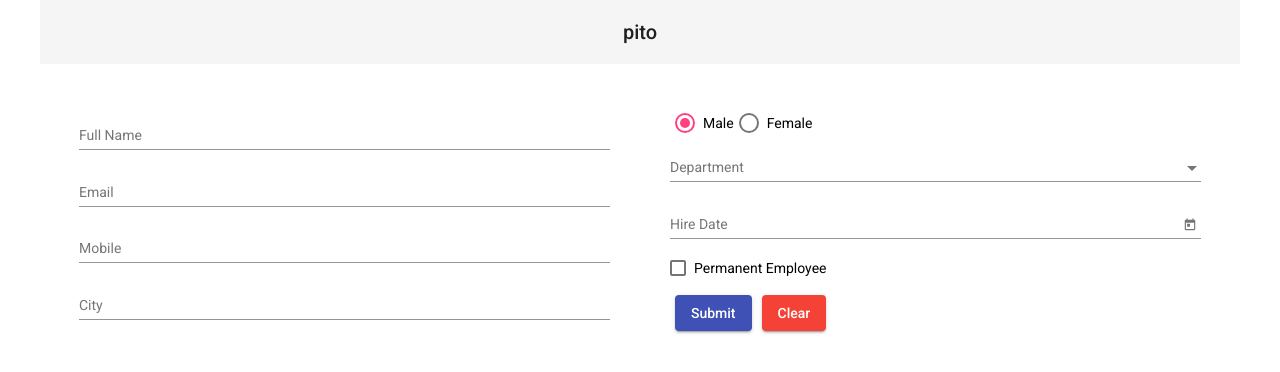
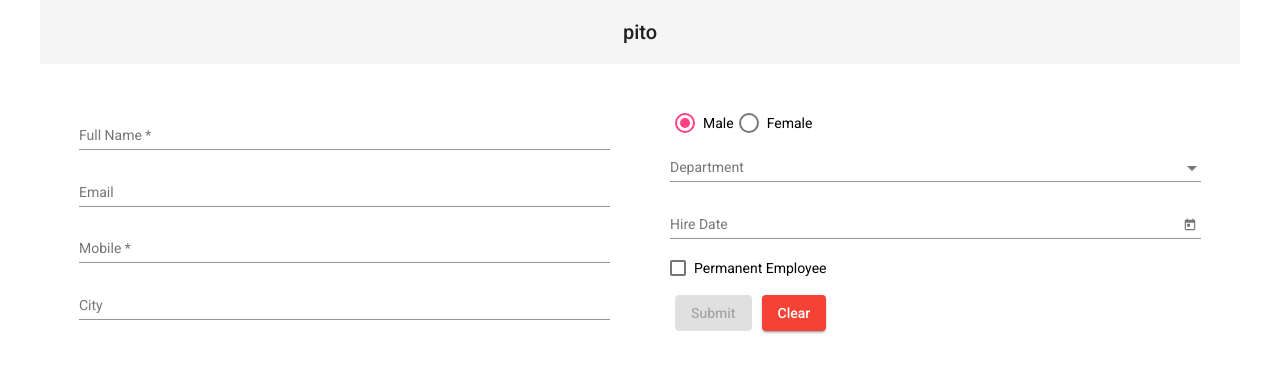
Before and after one commit to Aitor-Ventura/DAW2_Forms, an Angular app: page / in a window 1280 px wide. Shown: the top 372 px of the page. Built offline with nearby package versions, Linux system fonts and the light colour scheme.

Commit message:
Finiquited form clear functionality and validators

```diff
--- a/src/app/employees/employee/employee.component.html
+++ b/src/app/employees/employee/employee.component.html
@@ -5,12 +5,17 @@
         <input type="hidden" formControlName="$key">
         <mat-form-field>
           <input formControlName="fullName" matInput placeholder="Full Name">
+          <mat-error>This field is mandatory!</mat-error>
         </mat-form-field>
         <mat-form-field>
           <input formControlName="email" matInput placeholder="Email">
+          <mat-error>Invalid email address!</mat-error>
         </mat-form-field>
         <mat-form-field>
           <input formControlName="mobile" matInput placeholder="Mobile">
+          <mat-error *ngIf="service.form.controls['mobile'].errors?.['required']">This field is mandatory!</mat-error>
+          <mat-error *ngIf="service.form.controls['mobile'].errors?.['minLength']">Must have 9 digits!</mat-error>
+          <mat-error *ngIf="service.form.controls['mobile'].errors?.['maxLength']">Must have 9 digits!</mat-error>
         </mat-form-field>
         <mat-form-field>
           <input formControlName="city" matInput placeholder="City">
@@ -42,8 +47,8 @@
           <mat-checkbox formControlName="isPermanent">Permanent Employee</mat-checkbox>
         </div>
         <div class="button-row">
-          <button mat-raised-button color="primary" type="submit">Submit</button>
-          <button mat-raised-button color="warn" type="submit">Clear</button>
+          <button mat-raised-button color="primary" type="submit" [disabled]="service.form.invalid">Submit</button>
+          <button mat-raised-button color="warn" (click)="onClear()">Clear</button>
         </div>
       </div>
     </mat-grid-tile>
--- a/src/app/employees/employee/employee.component.ts
+++ b/src/app/employees/employee/employee.component.ts
@@ -19,4 +19,8 @@ export class EmployeeComponent implements OnInit {
   ngOnInit(): void {
   }
 
+  onClear(){
+    this.service.form.reset();
+    this.service.initializeFormGroup();
+  }
 }
--- a/src/app/shared/employee.service.ts
+++ b/src/app/shared/employee.service.ts
@@ -1,5 +1,5 @@
 import { Injectable } from '@angular/core';
-import { FormGroup, FormControl } from "@angular/forms";
+import { FormGroup, FormControl, Validators } from "@angular/forms";
 
 
 @Injectable({
@@ -11,9 +11,9 @@ export class EmployeeService {
 
   form: FormGroup = new FormGroup({
     $key: new FormControl(null),
-    fullName: new FormControl(''),
-    email: new FormControl(''),
-    mobile: new FormControl(''),
+    fullName: new FormControl('', Validators.required),
+    email: new FormControl('', Validators.email),
+    mobile: new FormControl('', [Validators.required, Validators.minLength(9), Validators.maxLength(9)]),
     city: new FormControl(''),
     gender: new FormControl('1'),
     department: new FormControl(0),
@@ -21,4 +21,18 @@ export class EmployeeService {
     isPermanent: new FormControl(false)
   });
 
+  initializeFormGroup() {
+    this.form.setValue({
+      $key: null,
+      fullName: '',
+      email: '',
+      mobile: '',
+      city: '',
+      gender: '1',
+      department: 0,
+      hireDate: '',
+      isPermanent: false
+    })
+  }
+
 }
```
